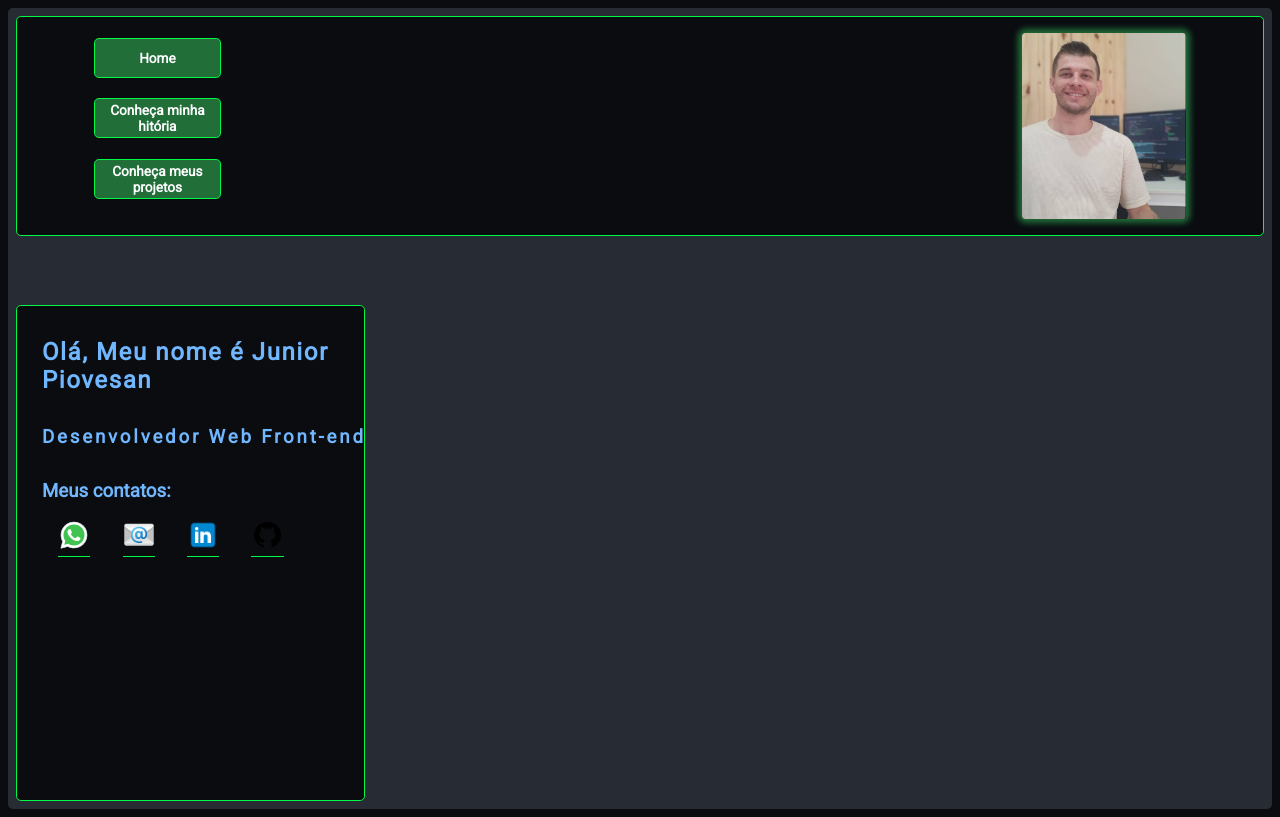
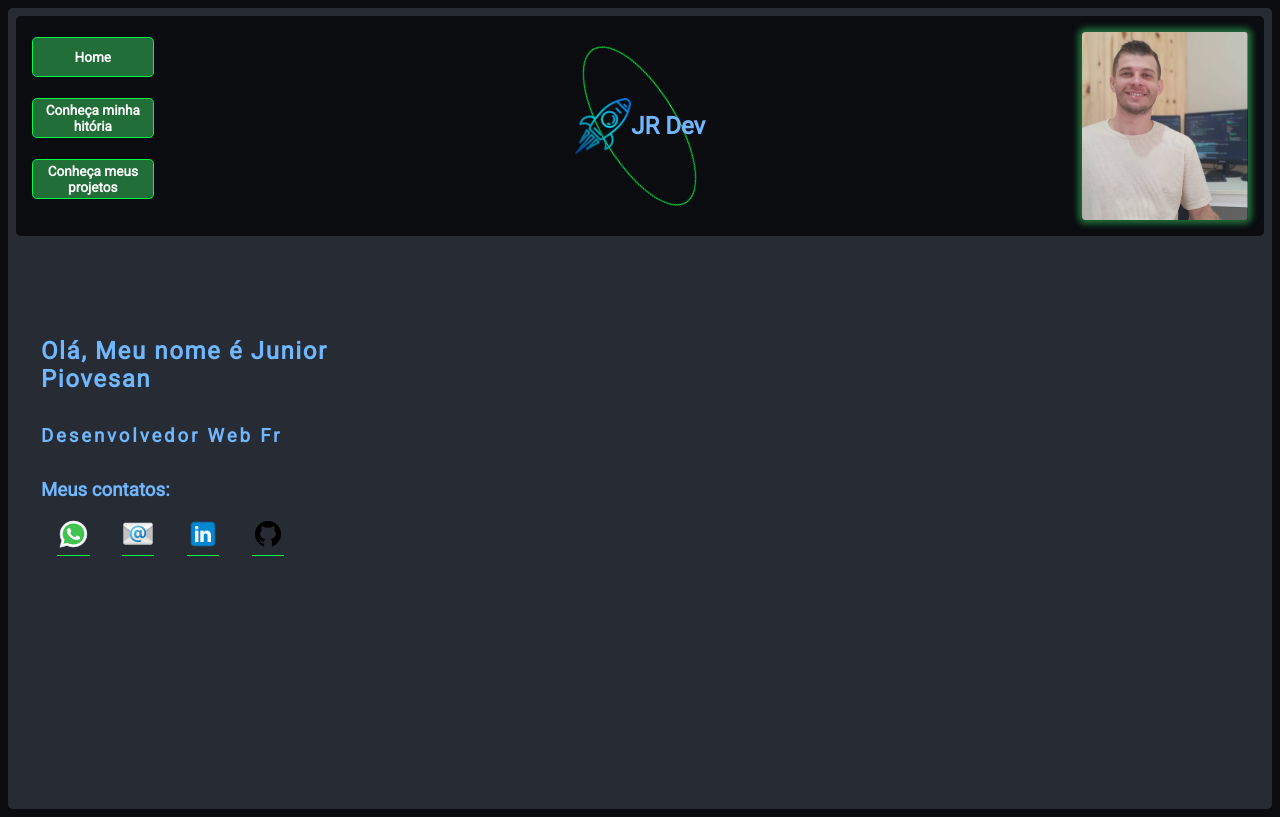
Before and after one commit to Junior-Piovesan/portfolio, a React (Vite) app: page / in a window 1280 px wide. Built offline with nearby package versions, Linux system fonts and the light colour scheme.

Commit message:
terminado primeira etapa do portfólio

```diff
--- a/src/components/about/about.module.css
+++ b/src/components/about/about.module.css
@@ -12,7 +12,7 @@
   flex-wrap: wrap;
   background-color: var(--background-card);
   border-radius: 0.3rem;
-  border: 1px solid var(--border);
+  /* border: 1px solid var(--border); */
   width: 50%;
 }
 
--- a/src/components/header/Header.tsx
+++ b/src/components/header/Header.tsx
@@ -1,7 +1,7 @@
-import React from 'react';
 import { useNavigate } from 'react-router-dom';
 
 import imgPerfil from '../../assets/perfil-1.png';
+import roquetIcon from '../../assets/foguete.png';
 
 import styles from './header.module.css';
 
@@ -32,13 +32,11 @@ export default function Header() {
         </button>
       </div>
 
-      {/* <div className={ styles.titleContainer }>
-        <h2 className={ styles.title }>Junior Piovesan</h2>
-        <h3 className="teaxtAnimation">
-          Desenvolvedor Front-end
-        </h3>
-      </div> */}
-      <div />
+      <div className={ styles.titleContainer }>
+        <div className={ styles.circle } />
+        <img className={ styles.imgTitle } src={ roquetIcon } alt="Icone de foguete" />
+        <h2 className={ styles.title }>JR Dev</h2>
+      </div>
 
       <div className={ styles.imgContainer }>
 
--- a/src/components/header/header.module.css
+++ b/src/components/header/header.module.css
@@ -2,7 +2,7 @@
   align-items: center;
   background-color: var(--background-card);
   border-radius: 0.3rem;
-  border: 1px solid var(--border);
+  /* border: 1px solid var(--border); */
   display: flex;
   justify-content: space-around;
   height: 220px;
@@ -10,10 +10,38 @@
   width: 100%;
 }
 
-.buttonContainer, .imgContainer {
+.buttonContainer, .imgContainer, .titleContainer {
   display: flex;
   height: 100%;
   width: 35%;
+}
+
+.titleContainer {
+  align-items: center;
+  display: flex;
+  justify-content: center;
+  position: relative;
+}
+
+.imgTitle {
+  height: 30%;
+  width: auto;
+  z-index: 2;
+}
+
+.title {
+  z-index: 2;
+}
+
+.circle {
+  animation: girar 6s linear infinite;
+  border: 1px solid var(--border);
+  border-radius: 50%;
+  height: 180px;
+  position: absolute;
+  /* transform:rotate(30deg); */
+  width: 75px;
+  z-index: 1;
 }
 
 .buttonContainer{
@@ -31,9 +59,20 @@
   justify-content: end;
 }
 
+
+
 .img {
   border-radius: 2%;
   box-shadow: 0px 0px 6px 4px var(--shadow);
   width:auto;
   height: 100%;
 }
+
+@keyframes girar {
+  0% {
+    transform: rotate(0deg);
+  }
+  100% {
+    transform: rotate(360deg);
+  }
+}
--- a/src/components/myProjects/myProjects.module.css
+++ b/src/components/myProjects/myProjects.module.css
@@ -1,6 +1,4 @@
 .container {
-  /* background-color: var(--background-card); */
-  /* border: 1px solid var(--border); */
   display: flex;
   flex-wrap: wrap;
   margin-top: 20px;
@@ -16,7 +14,7 @@
 
 .card {
   background-color: var(--background-card);
-  border: 1px solid var(--border);
+  /* border: 1px solid var(--border); */
   height: auto;
   margin: 1rem;
   text-align: center;
@@ -28,12 +26,6 @@
   transition: 01s;
   width: 90%;
 }
-/*
-.img:hover {
-  border: 1px solid var(--border);
-  transform: scale(1.4);
-  transition: 01s;
-} */
 
 .nameContainer, .linksContainer {
   margin-top: 1rem;
--- a/src/index.css
+++ b/src/index.css
@@ -47,12 +47,12 @@ button:focus {
 
 .teaxtAnimation {
   animation: typing 3s steps(40, end), blink-caret .90s step-end infinite;
-  border-right: .15em solid var(--border); /* Adiciona o cursor de digitação */
+  border-right: .15em solid var(--border);
   margin: 0;
-  letter-spacing: .15em; /* Espaçamento entre letras */
-  overflow: hidden; /* Esconde o texto que ainda não foi "digitado" */
-  white-space: nowrap; /* Impede quebrar a linha */
-  width: 330px;
+  letter-spacing: .15em;
+  overflow: hidden;
+  white-space: nowrap;
+  width: 75%;
 }
 
 @keyframes typing {
@@ -60,7 +60,6 @@ button:focus {
   to { width: 80% }
 }
 
-/* Animação para o cursor de digitação piscando */
 @keyframes blink-caret {
   from, to { border-color: transparent }
   50% { border-color: var(--border); }
--- a/src/pages/home /home.module.css
+++ b/src/pages/home /home.module.css
@@ -8,9 +8,7 @@
 }
 
 .article {
-  background-color: var(--background-card);
-  border-radius: 0.3rem;
-  border: 1px solid var(--border);
+
   height: 62vh;
   margin-top: 3%;
   padding-left: 2%;
```
Also changed, not shown: src/assets/foguete.png (added).
